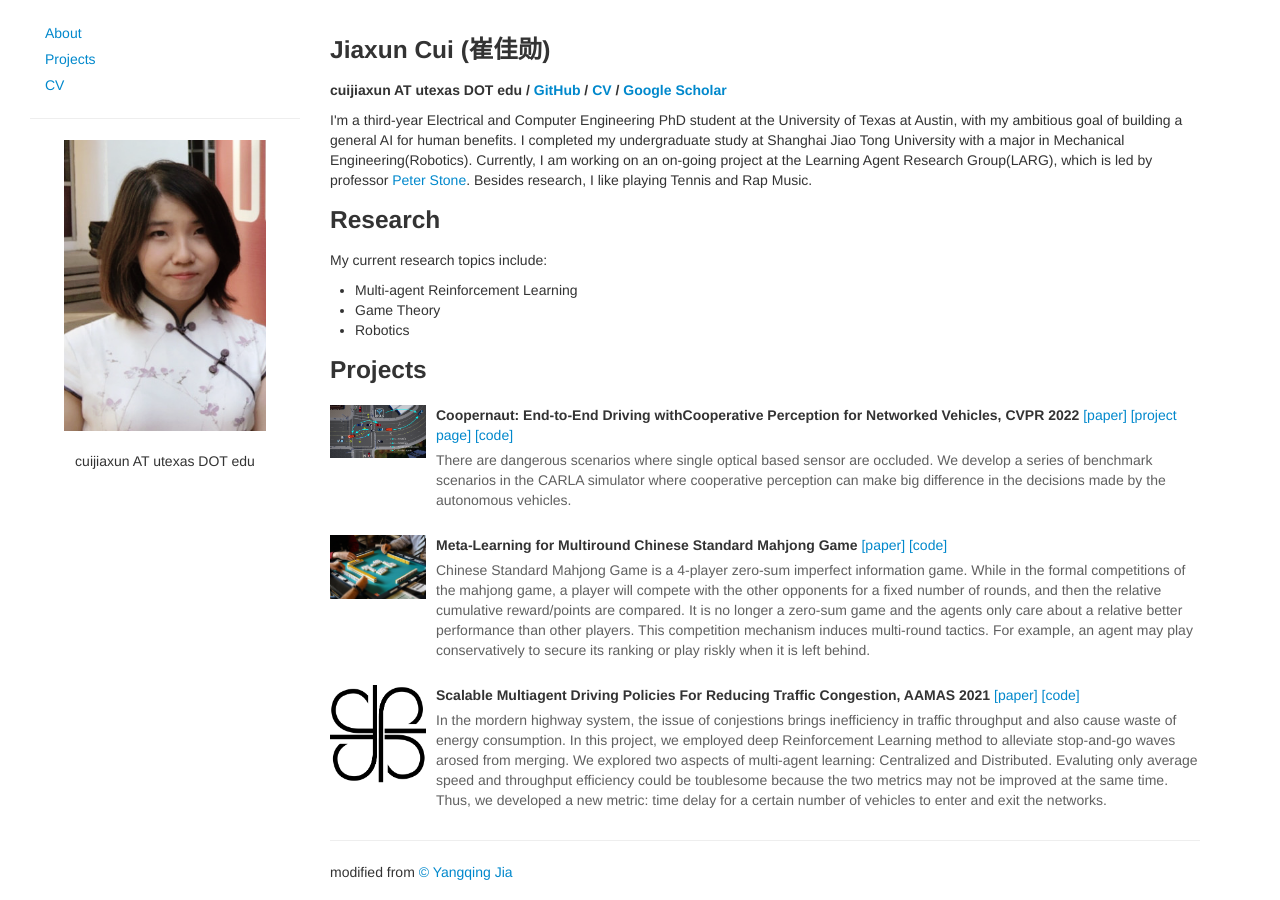
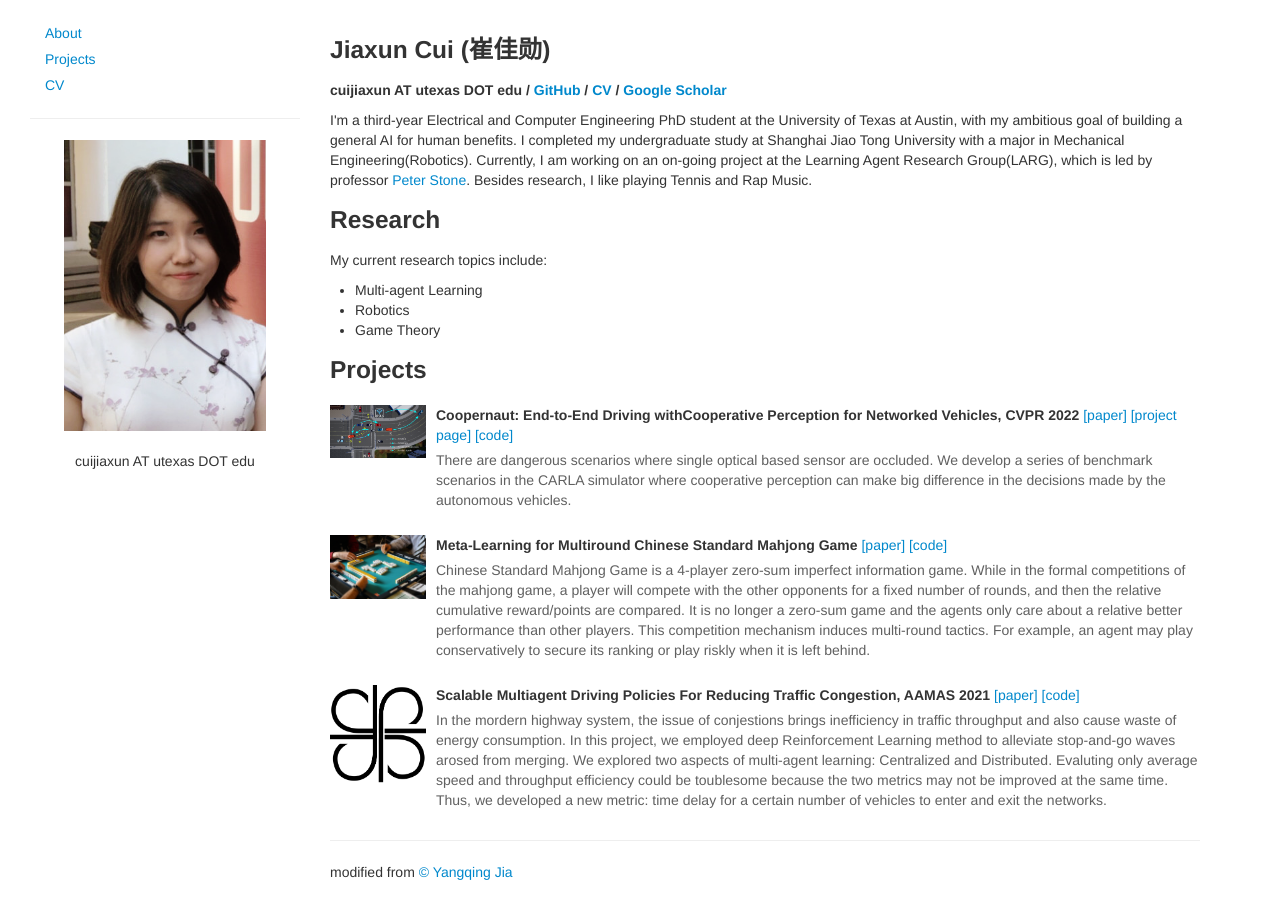
Before and after one commit to cuijiaxun/cuijiaxun.github.io, a Jekyll site: the page index.html, which Jekyll copies as it is, in a window 1280 px wide. Built offline with Jekyll 4.4.1, drawn with Linux system fonts in a browser that asks for light colours.

Commit message:
interest

```diff
--- a/index.html
+++ b/index.html
@@ -92,9 +92,9 @@
             <p>
                 My current research topics include:
             </p><ul>
-                <li> Multi-agent Reinforcement Learning
+                <li> Multi-agent Learning
+                </li><li> Robotics
                 </li><li> Game Theory
-                </li><li> Robotics
                 </li></ul>
             <p></p>
 
```
